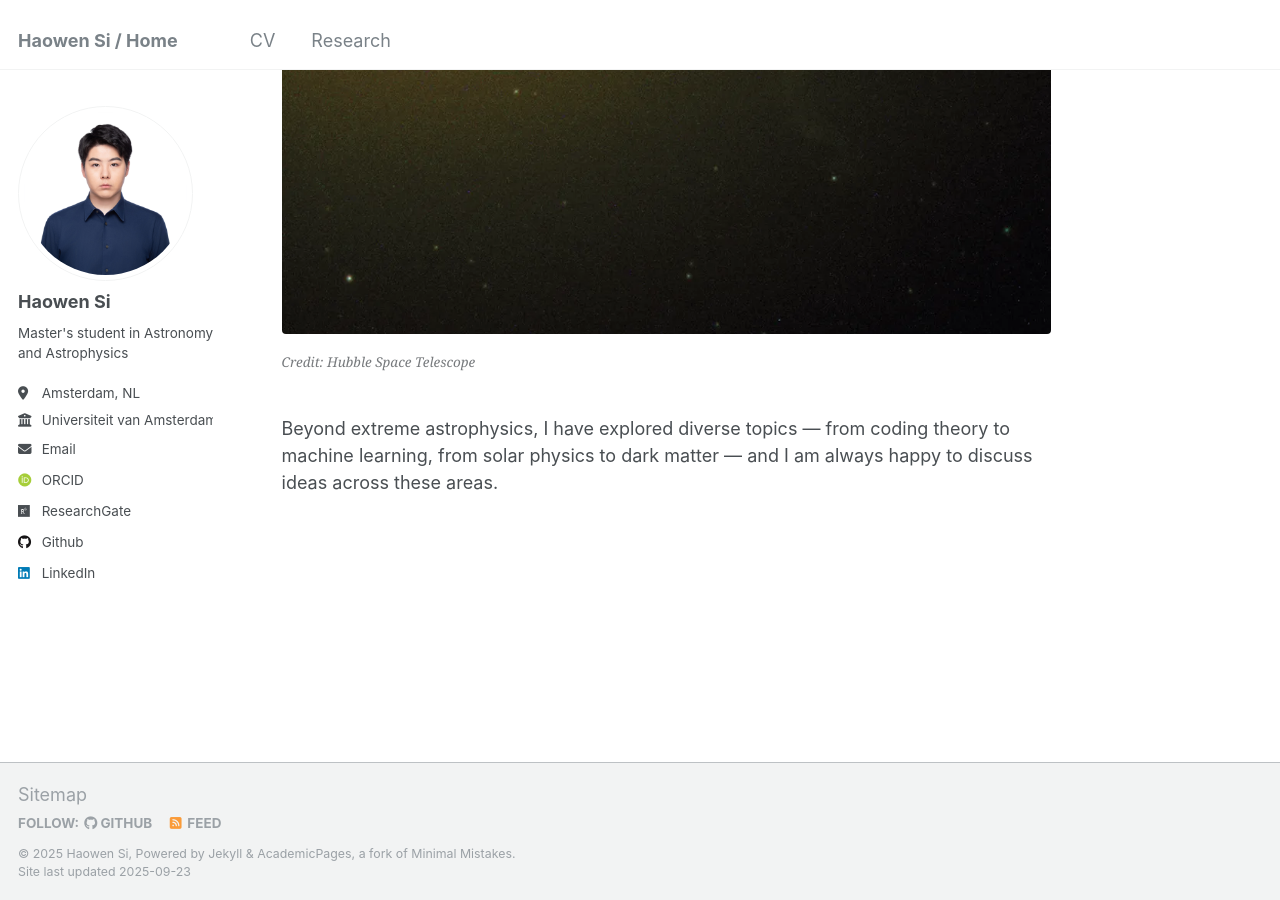
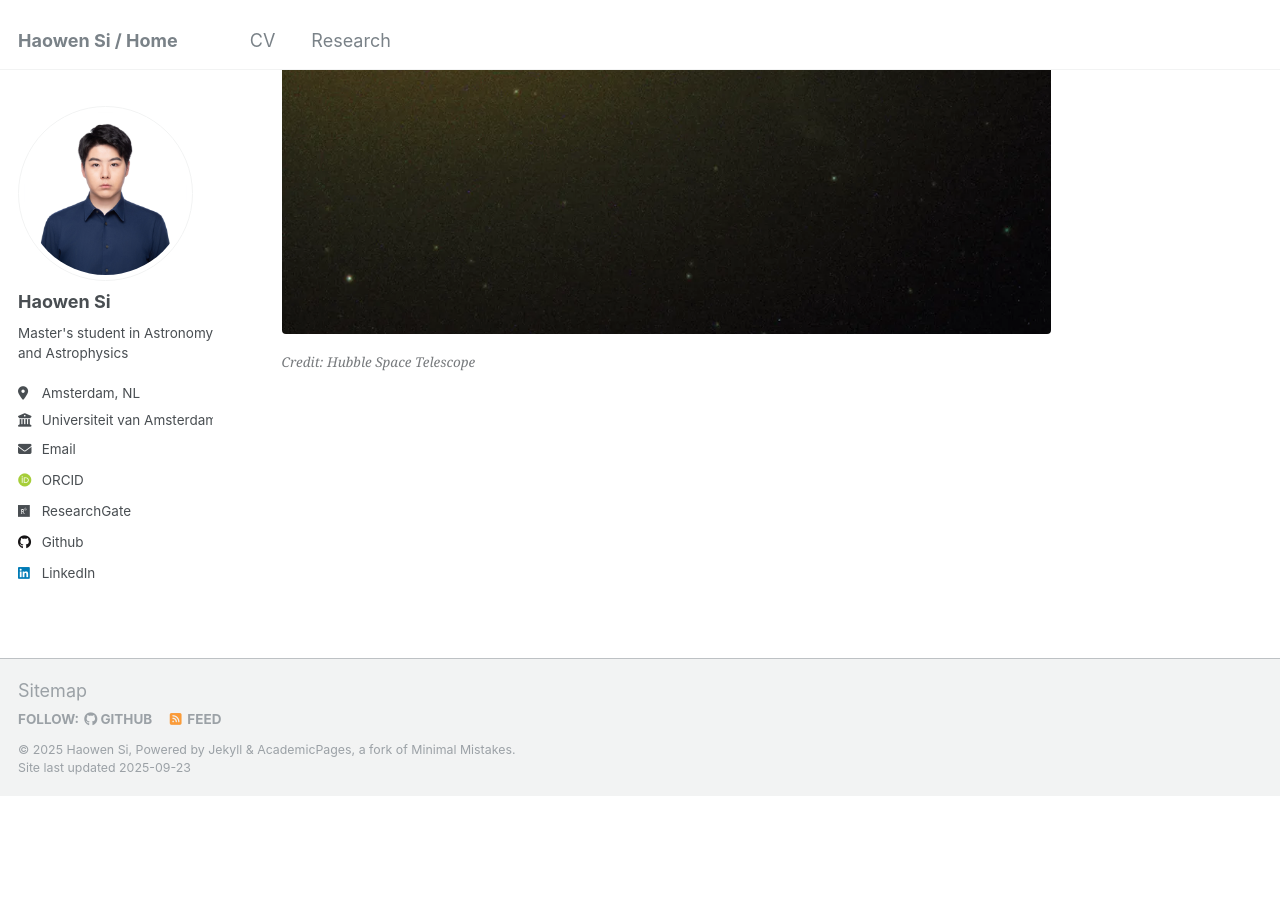
Before and after one commit to HW-SI/HW-SI.github.io, a Jekyll site: the page built from _pages/about.md, in a window 1280 px wide and 900 px high, scrolled down 1451 px. Built offline with Jekyll 4.4.1, drawn with Linux system fonts in a browser that asks for light colours; some web fonts are replaced; after the commit the page ends 2247 px from its top, so only the background shows below that.

Commit message:
Update about.md

```diff
--- a/_pages/about.md
+++ b/_pages/about.md
@@ -22,5 +22,3 @@ My current project aims to build a complete framework tracing this process: from
   <img src="/images/jet.jpg" alt="Hubble image of jet" width="80%">
   <figcaption><em>Credit: Hubble Space Telescope</em></figcaption>
 </figure>
-
-Beyond extreme astrophysics, I have explored diverse topics — from coding theory to machine learning, from solar physics to dark matter — and I am always happy to discuss ideas across these areas.
```
